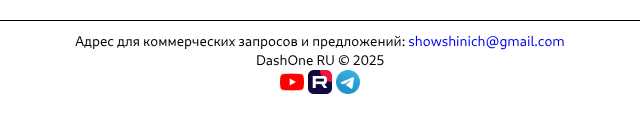
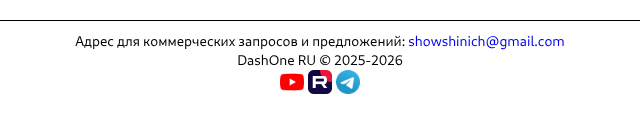
Before and after one commit to DashOneRU/dashone.github.io, a plain HTML site: page pages/prj/pd.html in a window 1280 px wide. Shown: the part 1710-1826 px from the top of the page, 320-960 px from the left. Drawn offline with Linux system fonts and the light colour scheme.

Commit message:
Update pd.html

```diff
--- a/pages/prj/pd.html
+++ b/pages/prj/pd.html
@@ -270,7 +270,7 @@
   <footer>
     <hr>
 	<p>Адрес для коммерческих запросов и предложений: <a href="mailto:showshinich@gmail.com">showshinich@gmail.com</a></p>
-	<p>DashOne RU © 2025</p>
+	<p>DashOne RU © 2025-2026</p>
       <a href="https://www.youtube.com/@dashoneru"><img src="../../images/youtube.webp" alt="YouTube"></a>
 	  <a href="https://rutube.ru/channel/23543751/"><img src="../../images/rutube.webp" alt="RuTube"></a>
       <a href="https://t.me/dashone3d"><img src="../../images/telegram.webp" alt="Telegram"></a>
```
